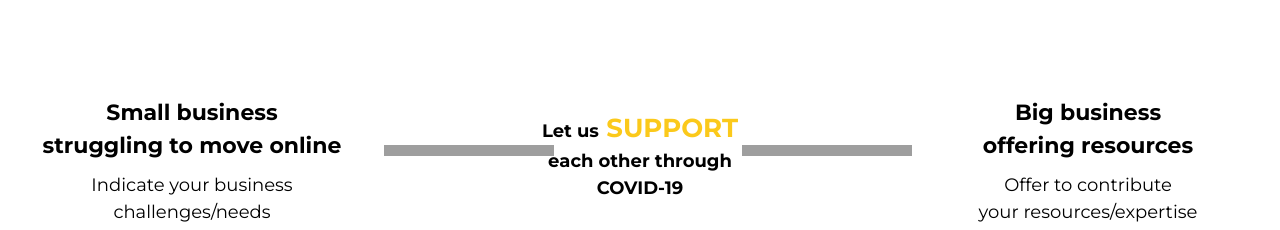
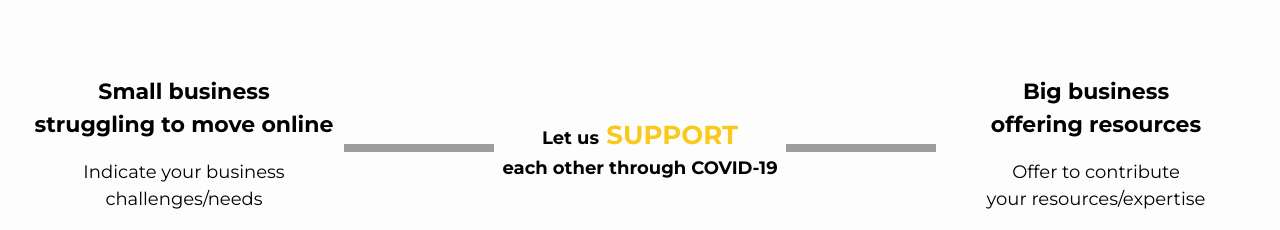
Before and after one commit to go-online-fund/frontend, a React (Create React App) app: page /how-the-fund-works in a window 1280 px wide. Shown: the part 722-952 px from the top of the page. Built offline with nearby package versions, Linux system fonts and the light colour scheme; grey boxes are pictures that could not be loaded; what react-video-play would draw is missing.

Commit message:
- fixed file naming conventions - fixed how it works content

```diff
--- a/src/components/App.tsx
+++ b/src/components/App.tsx
@@ -9,7 +9,7 @@ import Footer from './footer/footer';
 import NavigateToTop from './footer/navigate-to-top';
 import Header from './header/header';
 import Landing from './pages/landing';
-import TheFund from './pages/the_fund';
+import TheFund from './pages/the-fund';
 
 const AppWrapper = styled.div`
   background-color: ${StylesSchema.White};
--- a/src/components/pages/the_fund/how-it-works.tsx
+++ b/src/components/pages/the-fund/how-it-works.tsx
@@ -1,41 +1,50 @@
 import React from 'react';
 import styled from 'styled-components';
+import { StylesSchema } from '../../../shared/enums/styles';
 
 const HowItWorksWrapper = styled.section`
+  align-items: center;
   text-align: center;
+  display: flex;
+  flex-flow: column wrap;
   padding-top: 40px;
   padding-bottom: 80px;
-  background: white
+  background: ${StylesSchema.White};
 `;
 
 const HowItWorksHeader = styled.h1`
   color: black;
-  font-size: 2.5em;
+  font-size: 2em;
   font-weight: bold;
   padding-bottom: 20px;
 
-  @media (max-width: 600px) {
-    font-size: 2em;
+  @media (min-width: 576px) {
+    font-size: 2.5em;
   }
 `;
 
 const HowItWorksSection = styled.section`
-  text-align: center;
+  align-items: center;
+  box-sizing: border-box;
   display: flex;
-  flex-direction: row;
-  flex-basis: wrap;
-  align-items: center;
+  flex-flow: column wrap;
+  justify-content: space-between;
+  padding: 0 2rem;
+  width: 100%;
 
-   @media (max-width: 600px) {
-    display: block
+  @media (min-width: 768px) {
+    flex-flow: row wrap;
+  }
+
+
+  @media (min-width: 1366px) {
+    max-width: 80vw;
   }
 `;
 
 const Business = styled.div`
-  flex-basis: 30%;
-
-   @media (max-width: 600px) {
-    flex-basis: 100%;
+  @media (min-width: 576px) {
+    flex-basis: 25%;
   }
 `;
 
@@ -44,66 +53,42 @@ const BusinessHeader = styled.h1`
   font-weight: bold;
   font-family: Montserrat, sans-serif;
   line-height: 1.5;
-  margin-bottom: 10px
+  margin: 0.5rem 0 0 0;
 `;
 
 const BusinessDesc = styled.p`
   font-size: 18px;
   font-family: Montserrat, sans-serif;
   line-height: 1.5;
-  margin-top: 10px
-`;
-
-const Connection = styled.div`
-  flex-basis: 40%;
-
-   @media (max-width: 600px) {
-    flex-basis: 100%
-  }
 `;
 
 const ConnectionDiv = styled.div`
-  width: 100%;
+  align-items: center;
   display: flex;
-  flex-basis: wrap;
-  flex-direction: row;
+  flex: 1 1 auto;
+  flex-flow: column wrap;
+  justify-content: center;
+  padding: 0 0.5rem;
 
-   @media (max-width: 600px) {
-    display: block
+  @media (min-width: 768px) {
+    flex-flow: row wrap;
   }
-`;
 
-const ConnectionDotDiv = styled.div`
-  flex-basis: 30%;
-  padding-top: 60px;
-   @media (max-width: 600px) {
-    flex-basis: 100%;
+  @media (min-width: 1366px) {
+    padding: 0;
   }
 `;
 
 const ConnectionDot = styled.div`
-  position: absolute;
   background-image: url(https://d5htvn7530ipt.cloudfront.net/netflix/spoilers/8/images/dotted.png);
+  background-repeat: space;
   background-size: 10px;
-  width: 170px;
-  height: 0.4%;
+  width: 10px;
+  height: 60px;
 
-  @media (max-width: 600px) {
-    margin-top: -40px;
-    left: 50%;
-    position: absolute;
-    height: 2%;
-    width: 10px;
-  }
-
-`;
-
-const ConnectionDesc = styled.div`
-  flex-basis: 40%;
-  text-align: center;
-
-   @media (max-width: 600px) {
-    flex-basis: 100%
+  @media (min-width: 768px) {
+    height: 10px;
+    flex: 1 0 auto;
   }
 `;
 
@@ -112,14 +97,23 @@ const ConnectionHeader = styled.h1`
   font-weight: bold;
   font-family: Montserrat, sans-serif;
   line-height: 1.5;
+  margin: 0;
+  padding: 0.5rem 0;
+
+  @media (min-width: 768px) {
+    padding: 0 0.5rem;
+  }
+
+  @media (min-width: 1366px) {
+    padding: 0 2rem;
+  }
 `;
 
 const HighlightYellow = styled.span`
-  color: #fbc91b;
+  color: ${StylesSchema.Yellow};
   font-size: 26px;
-  font-weight: bold
+  font-weight: bold;
 `;
-
 
 const HowItWorks: React.FC = () => (
   <HowItWorksWrapper>
@@ -138,26 +132,16 @@ const HowItWorks: React.FC = () => (
           challenges/needs
         </BusinessDesc>
       </Business>
-      <Connection>
       <ConnectionDiv>
-          <ConnectionDotDiv>
         <ConnectionDot />
-            <ConnectionDot />
-          </ConnectionDotDiv>
-          <ConnectionDesc>
         <ConnectionHeader>
           Let us
           <HighlightYellow> SUPPORT </HighlightYellow>
           <br />
           each other through COVID-19
         </ConnectionHeader>
-          </ConnectionDesc>
-          <ConnectionDotDiv>
         <ConnectionDot />
-            <ConnectionDot />
-          </ConnectionDotDiv>
       </ConnectionDiv>
-      </Connection>
       <Business>
         <BusinessHeader>
           Big business
--- a/src/components/pages/the_fund/our-value.tsx
+++ b/src/components/pages/the-fund/our-value.tsx
@@ -1,11 +1,12 @@
 import React from 'react';
 import styled from 'styled-components';
+import { StylesSchema } from '../../../shared/enums/styles';
 
 const OurValueWrapper = styled.section`
   text-align: center;
   padding-top: 40px;
   padding-bottom: 80px;
-  background: white
+  background: ${StylesSchema.White};
 `;
 
 const OurValueDiv = styled.section`
@@ -19,12 +20,12 @@ const OurValueDiv = styled.section`
 `;
 
 const OurValueCol = styled.div`
-  flex-basis: 50%
+  flex-basis: 50%;
   text-align: center;
   margin: 0 auto;
 
   @media (max-width: 415px) {
-    flex-basis: 100%
+    flex-basis: 100%;
   }
 `;
 
```
Also changed, not shown: src/components/pages/the-fund/index.tsx (renamed from src/components/pages/the_fund/index.tsx), src/components/pages/the-fund/network.tsx (renamed from src/components/pages/the_fund/network.tsx), src/components/pages/the-fund/resouces.tsx (renamed from src/components/pages/the_fund/resouces.tsx), src/components/pages/the-fund/small-business.tsx (renamed from src/components/pages/the_fund/small-business.tsx). Lines whose indentation alone changed are shown as unchanged.
